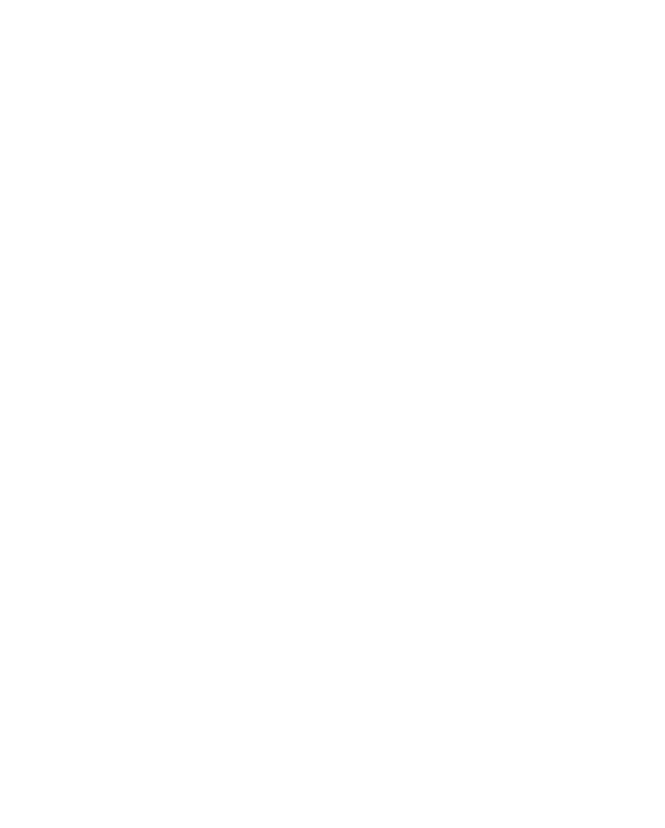
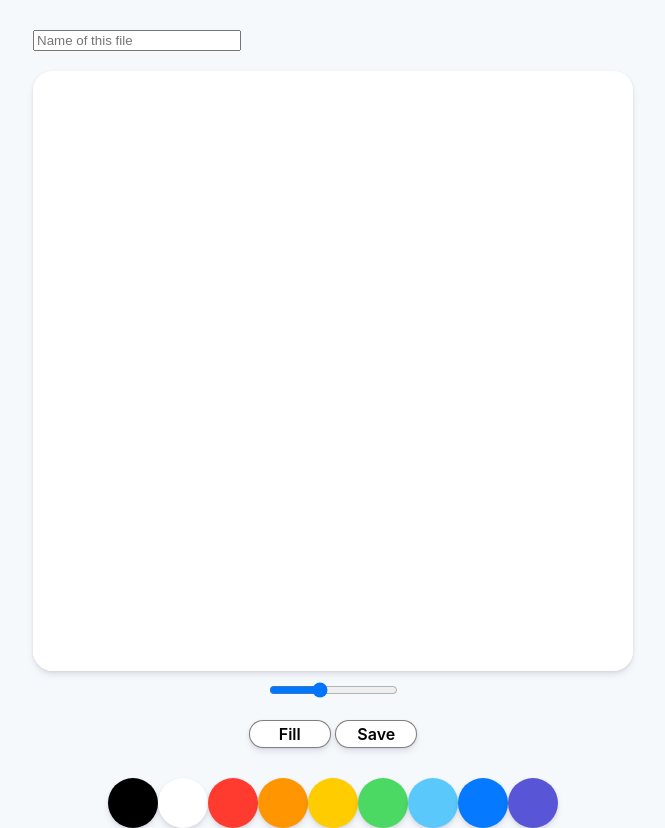
Before and after one commit to augustapple/JSPainter, a plain HTML site: page index.html in a window 1280 px wide. Shown: the whole page, without its empty margins (307-972 px from the left). Before the commit the page ends 800 px from the top, so only its background shows below. Drawn offline with Linux system fonts and the light colour scheme.

Commit message:
Final commit

```diff
--- a/app.js
+++ b/app.js
@@ -0,0 +1,109 @@
+const canvas = document.getElementById("jsCanvas");
+const ctx = canvas.getContext("2d");
+const colors = document.getElementsByClassName("controls_color");
+const range = document.getElementById("jsRange");
+const mode = document.getElementById("jsMode");
+const saveBtn = document.getElementById("jsSave");
+const filenameInput = document.getElementById("filename");
+
+canvas.width = 600;
+canvas.height = 600;
+ctx.fillStyle = "white";
+ctx.fillRect(0, 0, canvas.width, canvas.height);
+
+ctx.strokeStyle = "#2C2C2C";
+ctx.fillStyle = "#2C2C2C";
+ctx.lineWidth = 2;
+
+let isClicked = false;
+let filling = false;
+
+function startPainting(event) {
+    if(!event.button) {
+        isClicked = true;
+    }
+}
+
+function stopPainting() {
+    isClicked = false;
+}
+
+function onMouseMove(event) {
+    const coordObj = {
+        x: event.offsetX,
+        y: event.offsetY
+    };
+    if(isClicked && !filling) {
+        ctx.lineTo(coordObj.x, coordObj.y);
+        ctx.stroke()
+    } else {
+        ctx.beginPath();
+        ctx.moveTo(coordObj.x, coordObj.y);
+    }
+}
+
+function onMouseUp(event) {
+    stopPainting();
+}
+
+function changeColor(event) {
+    const color = event.target.style.backgroundColor;
+    ctx.strokeStyle = color;
+    ctx.fillStyle = ctx.strokeStyle;
+}
+
+function changeRange(event) {
+    ctx.lineWidth = event.target.value;
+}
+
+function changeMode(event) {
+    if (filling) {
+        filling = false;
+        mode.textContent = "Fill";
+    } else {
+        filling = true;
+        mode.textContent = "Paint";
+    }
+}
+
+function canvasClick() {
+    if(filling) {
+        ctx.fillRect(0, 0, canvas.width, canvas.height);
+    }
+}
+
+function imageSave() {
+    const image = canvas.toDataURL();
+    const link = document.createElement("a");
+    const filename = filenameInput.value;
+    link.href = image;
+    if(filename) {
+        link.download = filename;
+    } else {
+        link.download = "JSPainter";
+    }
+
+    link.click();
+}
+
+if (canvas) {
+    canvas.addEventListener("mousemove", onMouseMove);
+    canvas.addEventListener("mousedown", startPainting);
+    canvas.addEventListener("mouseup", stopPainting);
+    canvas.addEventListener("mouseleave", stopPainting);
+    canvas.addEventListener("click", canvasClick);
+}
+
+Array.from(colors).forEach(color => color.addEventListener("click", changeColor));
+
+if (range) {
+    range.addEventListener("input", changeRange);
+}
+
+if (mode) {
+    mode.addEventListener("click", changeMode);
+}
+
+if (saveBtn) {
+    saveBtn.addEventListener("click", imageSave);
+}
--- a/index.html
+++ b/index.html
@@ -7,6 +7,30 @@
     <link rel="stylesheet" href="styles.css">
 </head>
 <body>
+    <div class="canvasCont">
+        <input type="text" id="filename" placeholder="Name of this file">
+        <canvas id="jsCanvas" class="canvas"></canvas>
+    </div>
+    <div class="controls">
+        <div class="controls_range">
+            <input type="range" id="jsRange" min="0.1" max="5.0" value="2" step="0.1">
+        </div>
+        <div class="controls_btns">
+            <button id="jsMode">Fill</button>
+            <button id="jsSave">Save</button>
+        </div>
+        <div class="controls_colors" id="jsColors">
+            <div class="controls_color" style="background-color:black"></div>
+            <div class="controls_color" style="background-color:white"></div>
+            <div class="controls_color" style="background-color:#FF3B30"></div>
+            <div class="controls_color" style="background-color:#FF9500"></div>
+            <div class="controls_color" style="background-color:#FFCC00"></div>
+            <div class="controls_color" style="background-color:#4CD963"></div>
+            <div class="controls_color" style="background-color:#5AC8FA"></div>
+            <div class="controls_color" style="background-color:#0579FF"></div>
+            <div class="controls_color" style="background-color:#5856D6"></div>
+        </div>
+    </div>
     <script src="app.js"></script>
 </body>
 </html>
--- /dev/null
+++ b/reset.css
@@ -0,0 +1,48 @@
+/* http://meyerweb.com/eric/tools/css/reset/
+   v2.0 | 20110126
+   License: none (public domain)
+*/
+
+html, body, div, span, applet, object, iframe,
+h1, h2, h3, h4, h5, h6, p, blockquote, pre,
+a, abbr, acronym, address, big, cite, code,
+del, dfn, em, img, ins, kbd, q, s, samp,
+small, strike, strong, sub, sup, tt, var,
+b, u, i, center,
+dl, dt, dd, ol, ul, li,
+fieldset, form, label, legend,
+table, caption, tbody, tfoot, thead, tr, th, td,
+article, aside, canvas, details, embed,
+figure, figcaption, footer, header, hgroup,
+menu, nav, output, ruby, section, summary,
+time, mark, audio, video {
+	margin: 0;
+	padding: 0;
+	border: 0;
+	font-size: 100%;
+	font: inherit;
+	vertical-align: baseline;
+}
+/* HTML5 display-role reset for older browsers */
+article, aside, details, figcaption, figure,
+footer, header, hgroup, menu, nav, section {
+	display: block;
+}
+body {
+	line-height: 1;
+}
+ol, ul {
+	list-style: none;
+}
+blockquote, q {
+	quotes: none;
+}
+blockquote:before, blockquote:after,
+q:before, q:after {
+	content: '';
+	content: none;
+}
+table {
+	border-collapse: collapse;
+	border-spacing: 0;
+}
--- a/styles.css
+++ b/styles.css
@@ -0,0 +1,78 @@
+@import "reset.css";
+
+body {
+    background-color: #F6F9FC;
+    font-family: -apple-system, BlinkMacSystemFont, 'Segoe UI', Roboto, Oxygen, Ubuntu, Cantarell, 'Open Sans', 'Helvetica Neue', sans-serif;
+    display: flex;
+    flex-direction: column;
+    padding-top: 50px;
+}
+
+.canvasCont {
+    margin-top: -20px;
+    align-self: center;
+    width: 600px;
+    height: 600px;
+    display: flex;
+    flex-direction: column;
+}
+
+.canvasCont > input {
+    width: 200px;
+    margin-bottom: 20px;
+}
+
+.canvas {
+    align-self: center;
+    margin: auto;
+    width: 600px;
+    height: 600px;
+    background-color: white;
+    border-radius: 20px;
+    box-shadow: 0 4px 6px rgba(50, 50, 93, 0.11), 0 1px 3px rgba(0, 0, 0, 0.08);
+}
+
+.controls {
+    margin-top: 50px;
+    display: flex;
+    flex-direction: column;
+    align-items: center;
+}
+
+.controls .controls_btns {
+    margin-bottom: 30px;
+}
+
+.controls_btns button {
+    all: unset;
+    cursor: pointer;
+    background-color: white;
+    padding: 5px 0px;
+    width: 80px;
+    text-align: center;
+    border-radius: 15px;
+    box-shadow: 0 4px 6px rgba(50, 50, 93, 0.11), 0 1px 3px rgba(0, 0, 0, 0.08);
+    border: 1px solid rgba(0, 0, 0, 0.5);
+    font-weight: 600;
+}
+
+.controls_btns button:active {
+    transform: scale(0.95);
+}
+
+.controls .controls_colors {
+    display: flex;
+
+}
+
+.controls_colors .controls_color {
+    width:50px;
+    height:50px;
+    border-radius: 25px;
+    cursor: pointer;
+    box-shadow: 0 4px 6px rgba(50, 50, 93, 0.11), 0 1px 3px rgba(0, 0, 0, 0.08);
+}
+
+.controls .controls_range {
+    margin-bottom: 20px;
+}
```
